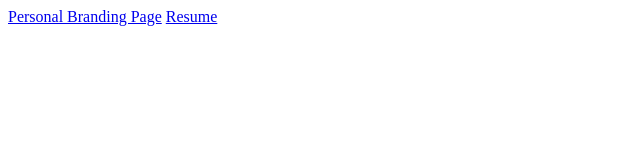
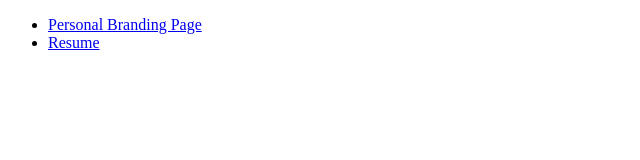
Before and after one commit to vzurui/idm-401-vpl26, a plain HTML site: page index.html in a window 1280 px wide. Shown: the whole page, without its empty margins (0-640 px from the left). Drawn offline with Linux system fonts and the light colour scheme.

Commit message:
Update index.html
added list format

```diff
--- a/index.html
+++ b/index.html
@@ -16,9 +16,10 @@
 
 <body>
 
-<a href="idm-401-hwk02-vpl26/idm-401-hwk02-vpl26.html" target="_blank">Personal Branding Page</a>
-<a href="idm-401-hwk03/idm-401-hwk03.html" target="_blank">Resume</a>
-
+  <ul>
+    <li><a href="idm-401-hwk02-vpl26/idm-401-hwk02-vpl26.html" target="_blank">Personal Branding Page</a></li>
+    <li><a href="idm-401-hwk03-vpl26/idm-401-hwk03-vpl26.html" target="_blank">Resume</a></li>
+  </ul>
 
 </body>
 </html>
```
